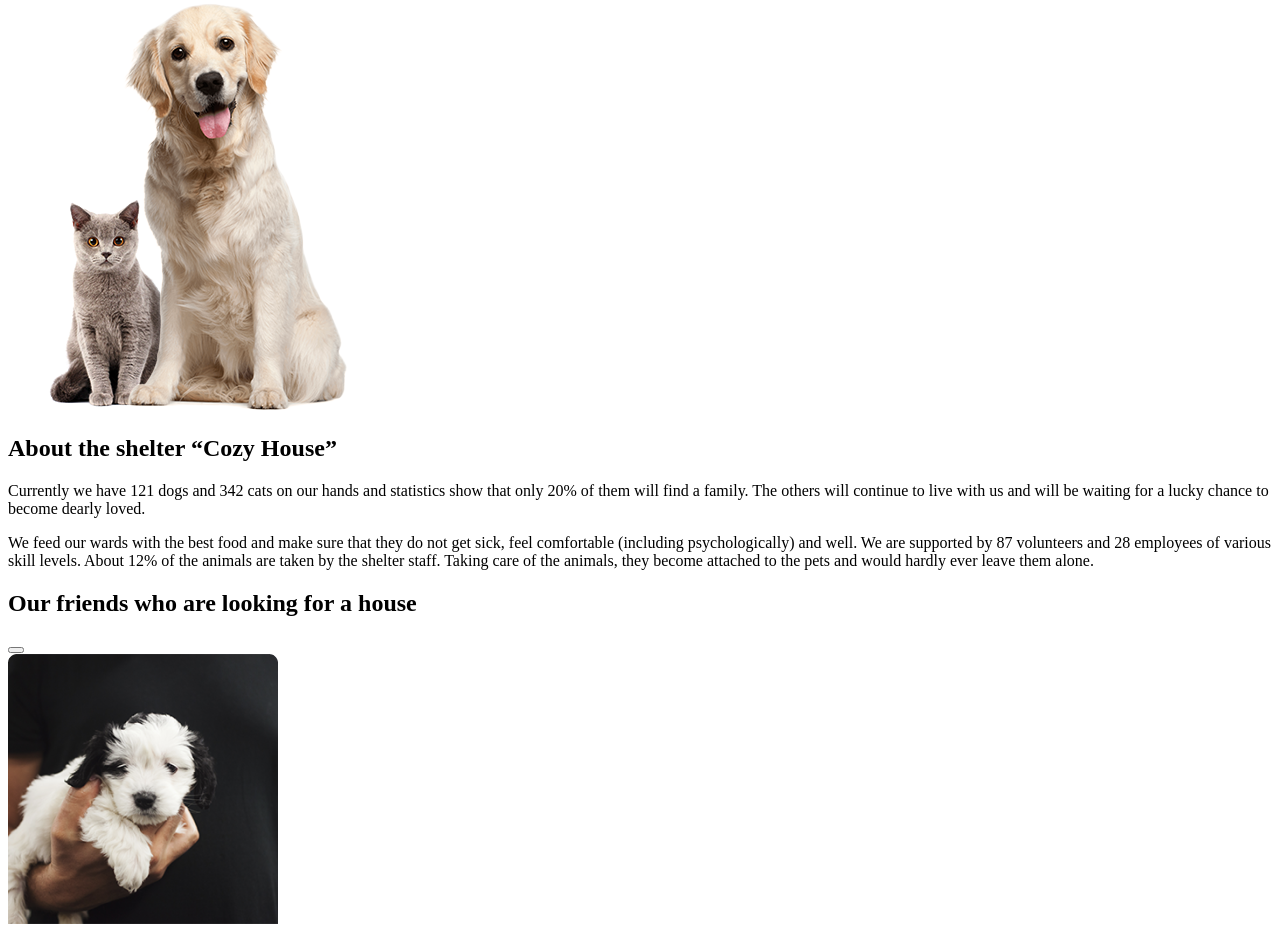
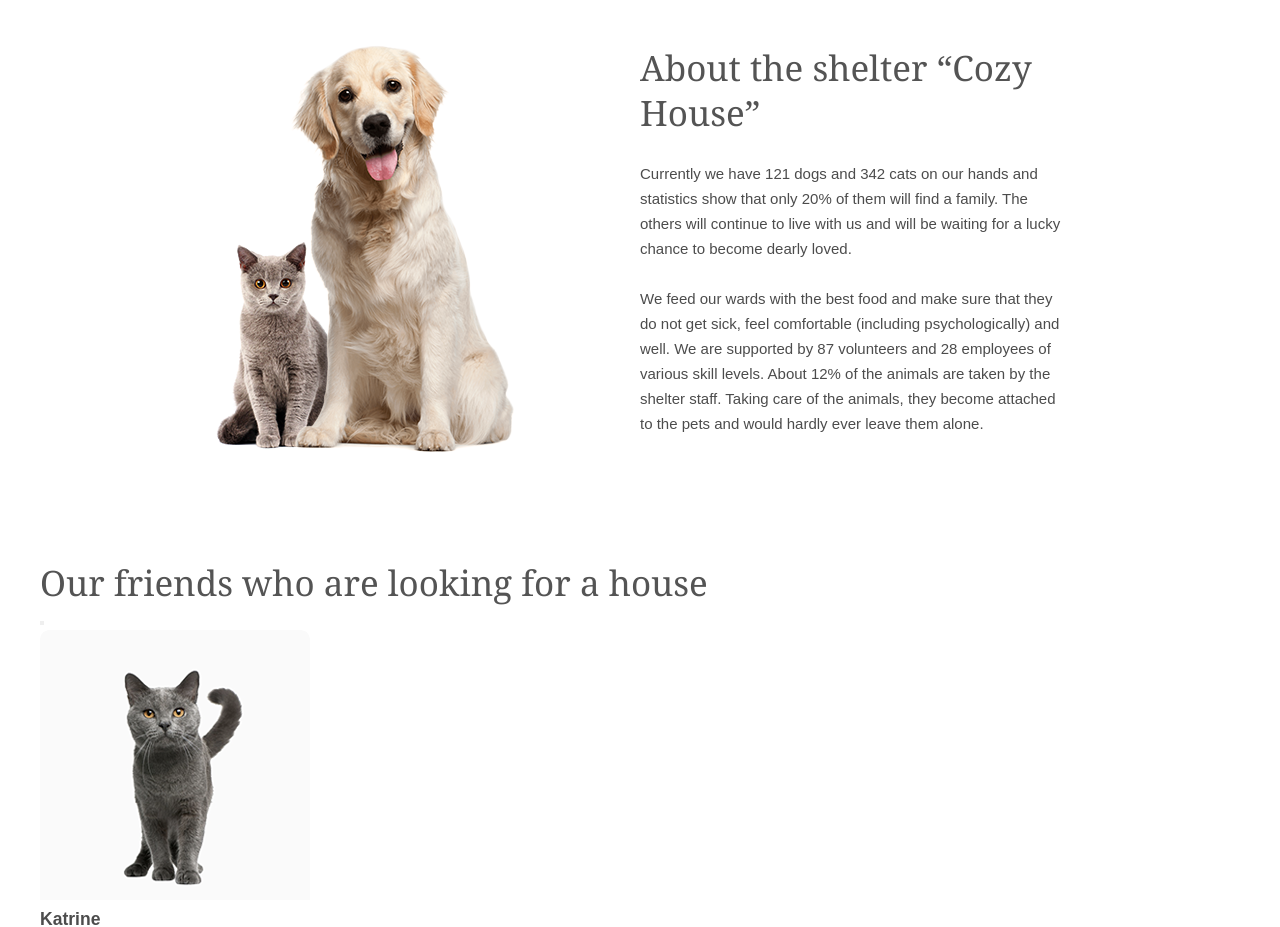
Before and after one commit to v-yelina/rsschool-frontend, a plain HTML site: page shelter/pages/main/index.html in a window 1280 px wide. Shown: the part 1043-1970 px from the top of the page. Drawn offline with Linux system fonts and the light colour scheme.

Commit message:
feat: add styles for about section

```diff
--- a/shelter/pages/main/index.html
+++ b/shelter/pages/main/index.html
@@ -4,6 +4,7 @@
     <meta charset="UTF-8" />
     <meta http-equiv="X-UA-Compatible" content="IE=edge" />
     <meta name="viewport" content="width=device-width, initial-scale=1.0" />
+    <link rel="stylesheet" href="style.css" />
     <title>Shelter: main page</title>
   </head>
   <body>
@@ -40,7 +41,7 @@
         <figure>
           <img src="../../assets/img/about-pets.png" alt="About pets" />
         </figure>
-        <div>
+        <div class="text">
           <h2>About the shelter “Cozy House”</h2>
           <p>
             Currently we have 121 dogs and 342 cats on our hands and statistics
@@ -63,7 +64,7 @@
         <div>
           <button></button>
           <article>
-            <img src="../../assets/img/pets-katrine-6.png" alt="Katrine" />
+            <img src="../../assets/img/pets-katrine.png" alt="Katrine" />
             <h3>Katrine</h3>
             <button>Learn more</button>
           </article>
--- a/shelter/pages/main/style.css
+++ b/shelter/pages/main/style.css
@@ -0,0 +1,46 @@
+* {
+  padding: 0;
+  margin: 0;
+  box-sizing: border-box;
+}
+
+body {
+  font-family: Arial, sans-serif;
+  font-size: 15px;
+  line-height: 25px;
+  color: #4c4c4c;
+}
+
+.header,
+.main,
+.footer {
+  max-width: 1280px;
+  margin: 0 auto;
+  padding: 0 40px;
+}
+
+h1,
+h2 {
+  font-family: Georgia, serif;
+  font-size: 35px;
+  line-height: 45.5px;
+  font-weight: 400;
+  color: #545454;
+}
+
+.about {
+  display: grid;
+  grid-template-columns: repeat(2, 1fr);
+  padding: 90px 0 100px;
+}
+
+.about figure {
+  margin-left: 175px;
+}
+
+.about .text {
+  display: flex;
+  flex-direction: column;
+  gap: 25px;
+  max-width: 430px;
+}
```
